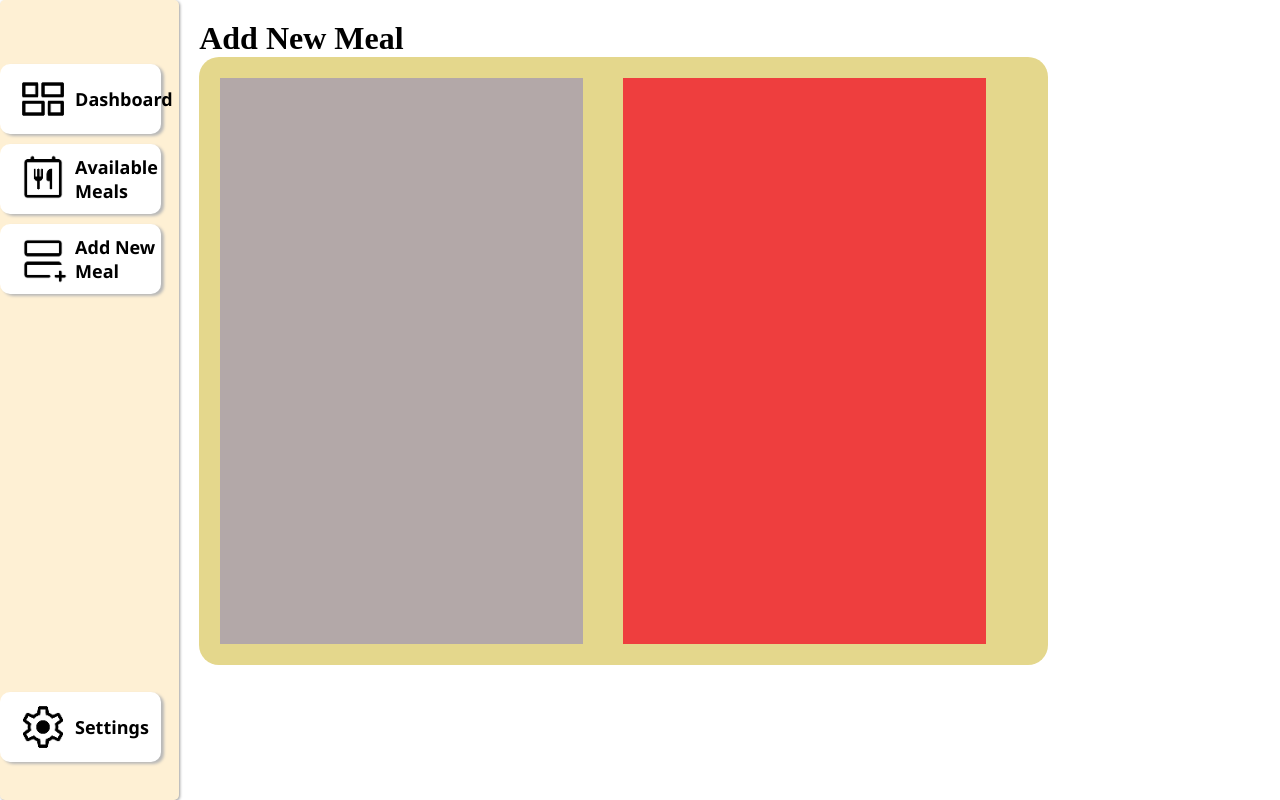
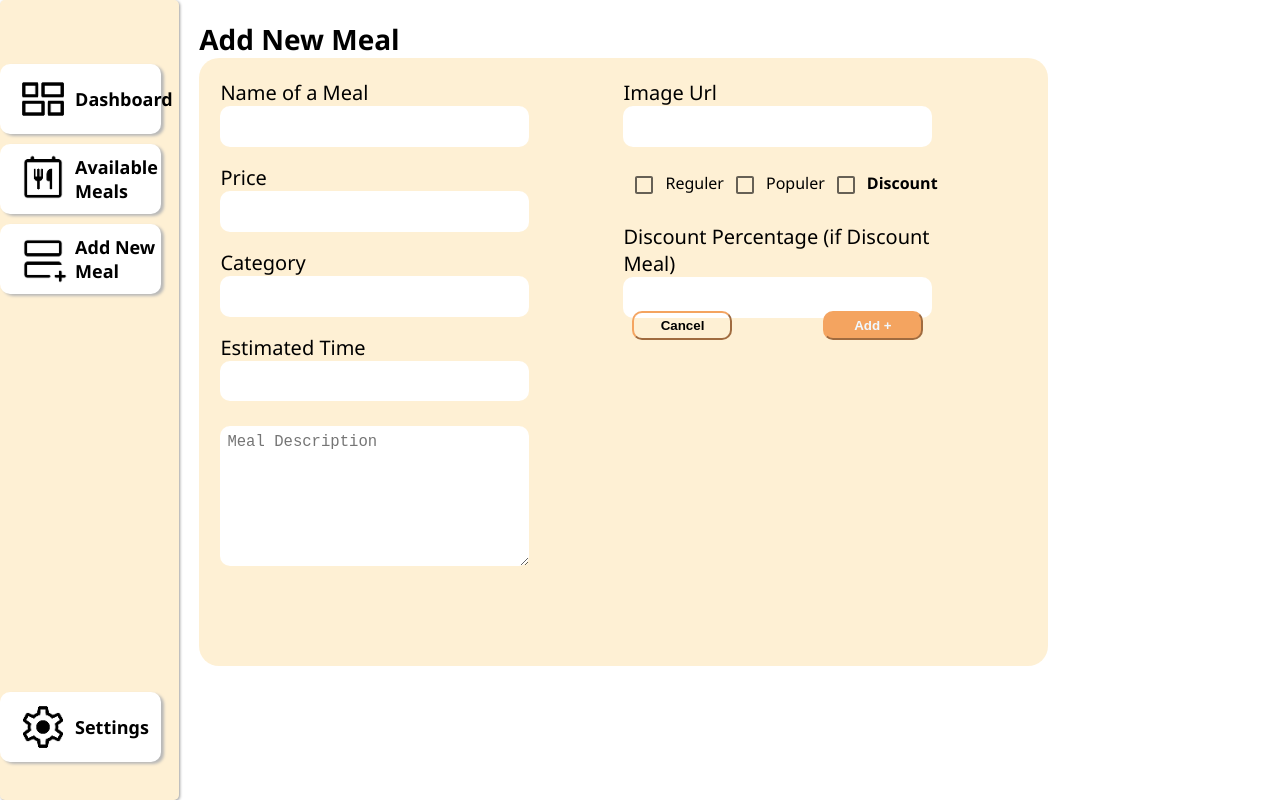
Before and after one commit to MondliWentandane/GoGrillDashboard, a React (Vite) app: page /addMealsP in a window 1280 px wide. Built offline with nearby package versions, Linux system fonts and the light colour scheme.

Commit message:
Here I just finished the form for allowing admins to add the new meals

```diff
--- a/src/Components/InputComp.tsx
+++ b/src/Components/InputComp.tsx
@@ -1,9 +1,19 @@
 import React from 'react'
+import "../styles/InputCompStyle.css"
 
-const InputComp:React.FC = () => {
+interface TheProps{
+  label: string;
+  theName: string;
+  theId: string;
+  theType: string;
+  isRequired: boolean;
+}
+
+const InputComp:React.FC<TheProps> = ({label, theName, theId, theType, isRequired}) => {
   return (
-    <div style={{width:"30%", height:"5%"}}>
-        <label htmlFor="">Name</label>
+    <div style={{width:"100%", height:"12%",}}>
+        <label style={{fontSize:"20px",}}>{label}</label><br />
+        <input className='theField' name={theName} id={theId} type={theType} required={isRequired} />
     </div>
   )
 }
--- a/src/pages/AddMealPage.tsx
+++ b/src/pages/AddMealPage.tsx
@@ -1,16 +1,30 @@
 import React from 'react'
 import '../styles/AddMealsStyles.css'
+import InputComp from '../Components/InputComp'
+import { Checkbox } from '@mui/material'
 
 const AddMealPage:React.FC = () => {
   return (
-    <div style={{width:"1005", height:"100%", fontFamily:"ui-rounded"}}>
-      <h1> <strong>Add New Meal</strong></h1>
+    <div style={{width:"1005", height:"100%", fontFamily:"ui-rounded, 'Segoe UI', Tahoma, Geneva, Verdana, sans-serif"}}>
+       <strong style={{fontSize:"28px"}}>Add New Meal</strong>
       <div className='addContainer'>
-      <div style={{width:"45%", backgroundColor:"#b3a8a8", height:"100%"}}>
-
+      <div style={{width:"45%", height:"100%", display:"flex", flexDirection:"column", gap:"3%"}}>
+        <InputComp label='Name of a Meal' theName='mealName' theId='mName' theType='text' isRequired={true}/>
+        <InputComp label='Price' theName='mealPrice' theId='mPrice' theType='number' isRequired={true}/>
+        <InputComp label='Category' theName='mCategory' theId='mCategory' theType='text' isRequired={true}/>
+        <InputComp label='Estimated Time' theName='mealName' theId='mName' theType='text' isRequired={true}/>
+        <textarea name="Description" id="mDesc" rows={7} cols={4} placeholder='Meal Description' className='descrField'/>
       </div>
-      <div style={{width:"45%", backgroundColor:"#ee3e3e", height:"100%"}}>
-
+      <div style={{width:"45%", height:"100%", display:"flex", flexDirection:"column", gap:"3%"}}>
+        <InputComp label='Image Url' theName='mealImage' theId='mImg' theType='text' isRequired={true}/>
+        <div>
+          <span><Checkbox/>Reguler</span><span><Checkbox/>Populer</span><span><Checkbox/><strong>Discount</strong></span>
+        </div>
+        <InputComp label='Discount Percentage (if Discount Meal)' theName='mealPrice' theId='mPrice' theType='number' isRequired={true}/>
+        <div style={{display:"flex", flexDirection:"row", justifyContent:"space-between", width:"85%", padding:"3px 9px 3px 9px"}}>
+          <button id='buttonS' className='theCnl'>Cancel</button>
+          <button id='buttonS' className='theAdd'>Add +</button>
+        </div>
       </div>
     </div>
     </div>
--- a/src/styles/AddMealsStyles.css
+++ b/src/styles/AddMealsStyles.css
@@ -1,10 +1,38 @@
 .addContainer{
     width: 80%;
     height: 80%;
-    background-color: rgb(228, 215, 140);
+    background-color: rgba(250, 183, 59, 0.216);
     border-radius: 20px;
     padding: 2%;
     display: flex;
     flex-direction: row;
     gap: 5%;
 }
+.descrField{
+    border-radius: 10px;
+    width: 85%;
+    margin-top: 2%;
+    font-size: larger;
+    border-width: 0px;
+    padding: 7px;
+
+}
+#buttonS{
+    padding: 5px;
+    width: 100px;
+    border-radius: 10px;
+
+    font-weight: bold;
+}
+
+.theCnl{
+    background: transparent;
+    border-color: sandybrown;
+    color: black;
+}
+.theAdd{
+    background-color: sandybrown;
+    color: aliceblue;
+    border-color: sandybrown;
+
+}
--- /dev/null
+++ b/src/styles/InputCompStyle.css
@@ -0,0 +1,8 @@
+.theField{
+    width: 85%;
+    height: 60%;
+    border-radius: 10px;
+    border-width: 0px;
+    padding-left: 7px;
+    font-family: 'Segoe UI', Tahoma, Geneva, Verdana, sans-serif;
+}
```
